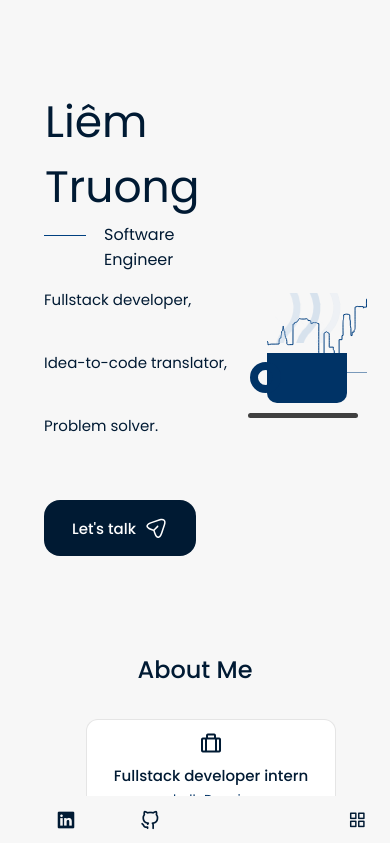
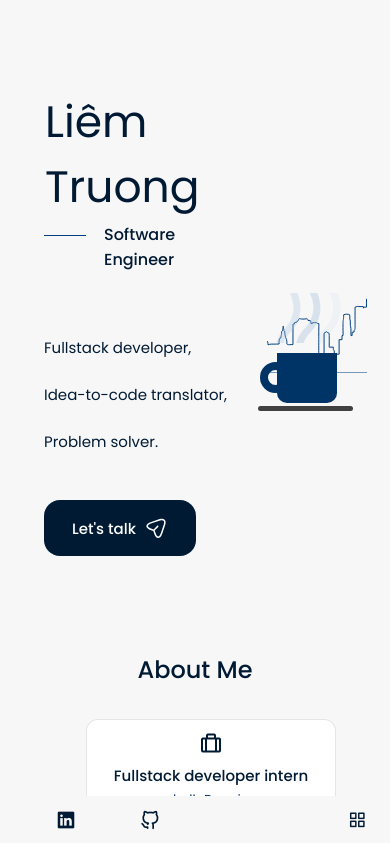
Before and after one commit to lt101/web-portfolio, a React (Create React App) app: page / in a window 390 px wide. Shown: the top 843 px of the page. Built offline with nearby package versions, Linux system fonts and the light colour scheme.

Commit message:
adjust home section margins

```diff
--- a/src/components/home/home.css
+++ b/src/components/home/home.css
@@ -19,15 +19,15 @@
 .home_subtitle {
   position: relative;
   font-size: var(--h3-font-size);
-  padding-left: 5.4rem;
-  font-weight: var(--font-normal);
+  padding-left: 8rem;
+  font-weight: var(--font-medium);
   margin-bottom: var(--mb-3);
 }
 
 .home_subtitle::before {
   content: "";
   position: absolute;
-  width: 70px;
+  width: 100px;
   height: 1px;
   background-color: var(--line-color);
   left: 0;
@@ -208,7 +208,7 @@
 
   .home_subtitle {
     padding-left: 3.75rem;
-    margin-bottom: var(--mb-1);
+    margin-bottom: 4rem;
   }
 
   .home_subtitle::before {
@@ -218,7 +218,7 @@
 
   .home_description {
     max-width: initial;
-    margin-bottom: var(--mb-2-5);
+    margin-bottom: var(--mb-1-5);
   }
 }
 
@@ -250,11 +250,11 @@
 
   .cup {
     position: relative;
-    width: 80px;
+    width: 60px;
     height: 50px;
     background-color: var(--text-color);
     top: 80px;
-    left: 0px;
+    left: 10px;
     border-radius: 0 0 10px 10px;
   }
 
@@ -274,9 +274,9 @@
     position: absolute;
     background-color: hsl(var(--hue), var(--sat), 25%);
     height: 5px;
-    width: 110px;
+    width: 95px;
     border-radius: 10px;
-    top: 60px;
+    top: 53px;
     left: -19px;
   }
 
```
